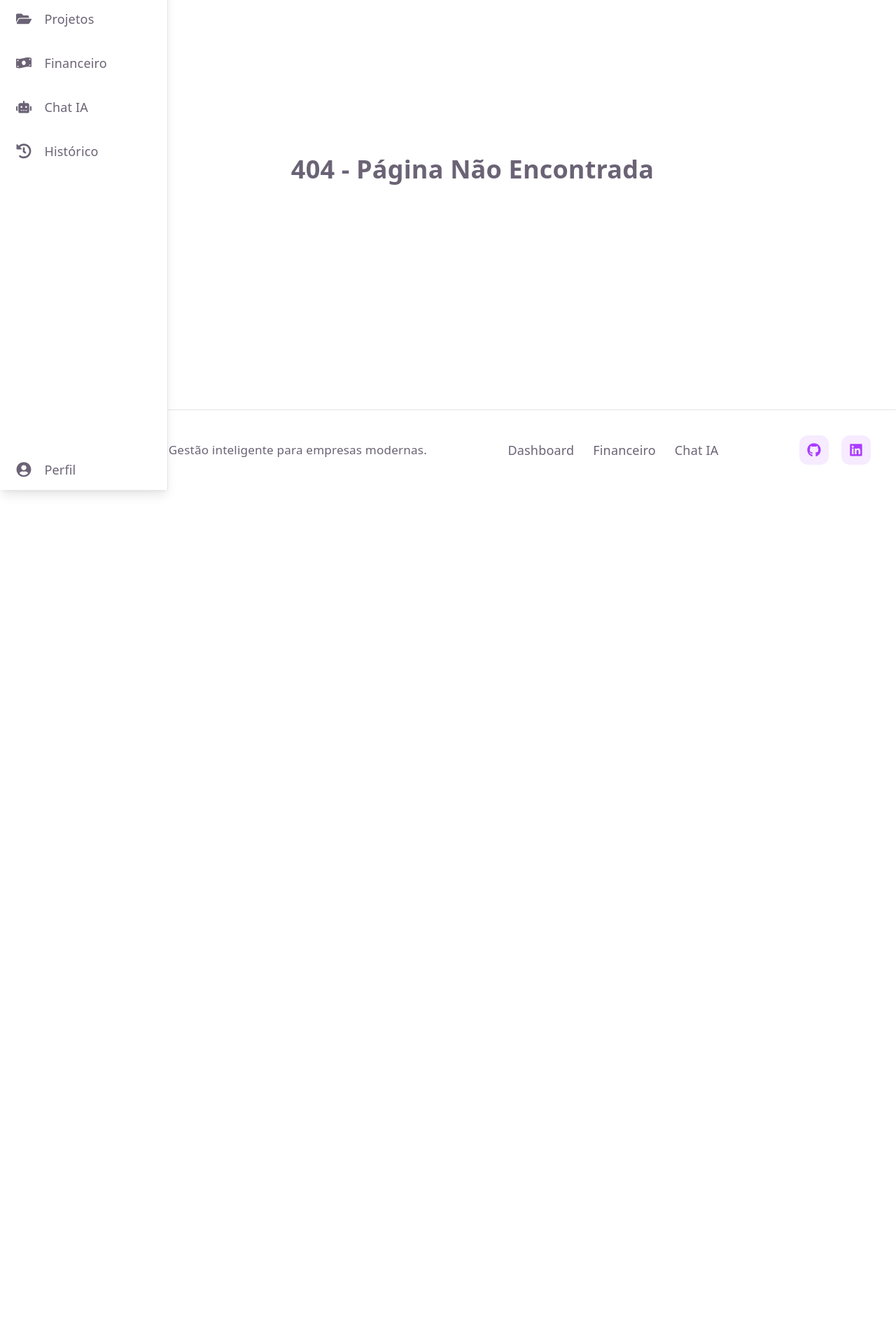
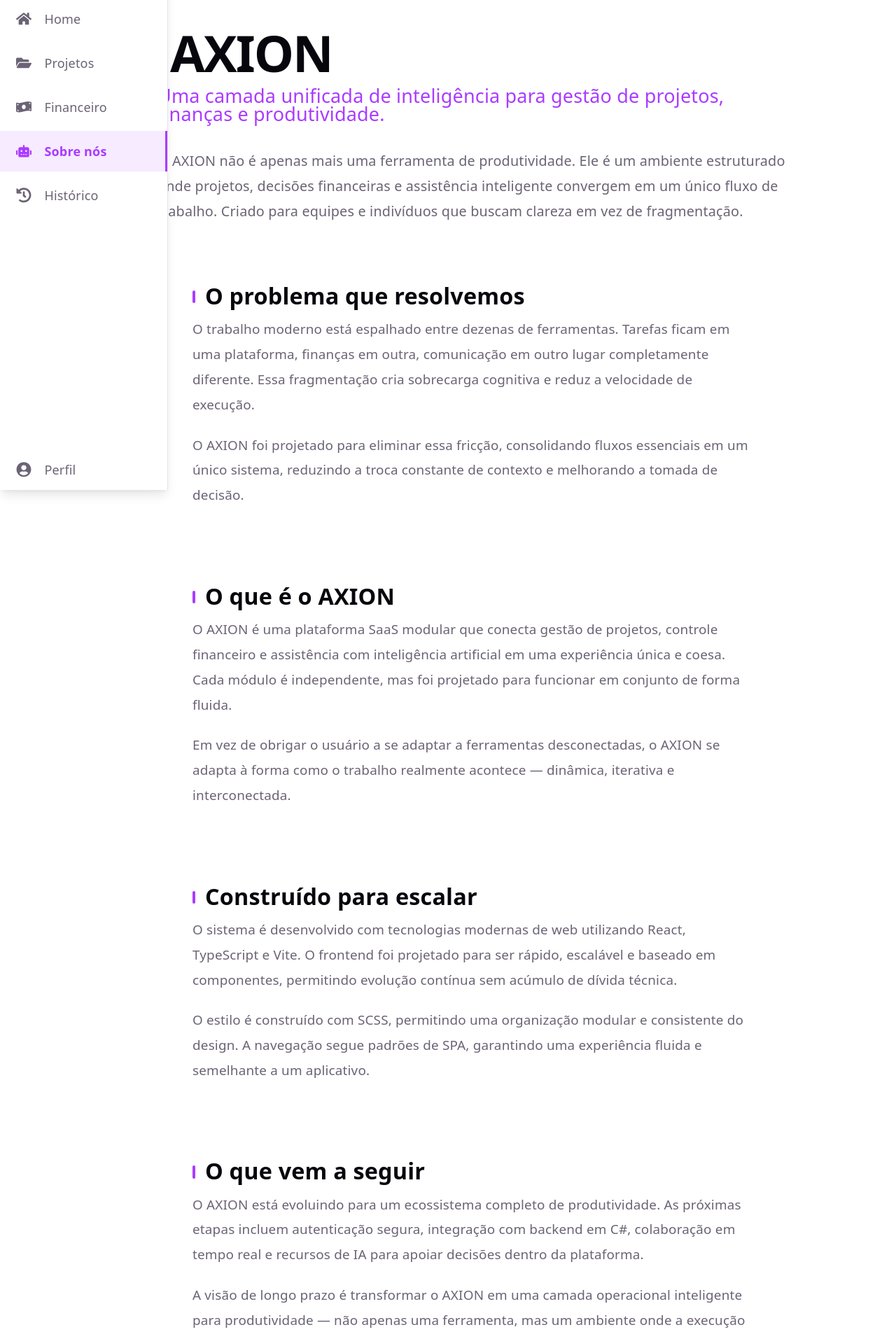
Before and after one commit to Pontessxx/Axion_REACTWEB, a React (Vite) app in the folder my-app/: page /about in a window 1280 px wide. Before the commit this address had no page. Shown: the part 100-2013 px from the top of the page at 70% size. Before the commit the page ends 800 px from the top, so only its background shows below. Built offline with nearby package versions, Linux system fonts and the light colour scheme.

Commit message:
tela de inicio e tela de sobre, ajuste no footer e ajuste no sidebar

```diff
--- a/my-app/index.html
+++ b/my-app/index.html
@@ -1,5 +1,5 @@
 <!doctype html>
-<html lang="en">
+<html lang="pt-br">
   <head>
     <meta charset="UTF-8" />
     <link rel="icon" type="image/png" href="/my-app/src/assets/logo.png" />
--- a/my-app/src/App.scss
+++ b/my-app/src/App.scss
@@ -55,3 +55,21 @@
   margin: 0;
   box-sizing: border-box;
 }
+
+::-webkit-scrollbar {
+  width: 10px;
+}
+
+::-webkit-scrollbar-track {
+  background: var(--bg);
+}
+
+::-webkit-scrollbar-thumb {
+  background: var(--accent);
+  border-radius: 10px;
+  border: 2px solid var(--bg);
+}
+
+::-webkit-scrollbar-thumb:hover {
+  background: var(--accent);
+}
--- a/my-app/src/components/Footer.tsx
+++ b/my-app/src/components/Footer.tsx
@@ -13,15 +13,13 @@ export default function Footer() {
 
         <div className="footer__brand">
           <h3>AXION TECH</h3>
-          <p>
-            Gestão inteligente para empresas modernas.
-          </p>
+
         </div>
 
         <div className="footer__links">
-          <a href="#">Dashboard</a>
-          <a href="#">Financeiro</a>
-          <a href="#">Chat IA</a>
+          <p>
+             © {new Date().getFullYear()} AXION TECH. Todos os direitos reservados.
+          </p>
         </div>
 
         <div className="footer__social">
@@ -33,16 +31,10 @@ export default function Footer() {
             <FaLinkedin />
           </a>
 
-          {/* <a href="#">
-            <FaInstagram />
-          </a> */}
         </div>
 
       </div>
 
-      {/* <div className="footer__bottom">
-        © {new Date().getFullYear()} AXION TECH. Todos os direitos reservados.
-      </div> */}
     </footer>
   );
 }
--- a/my-app/src/components/Sidebar.tsx
+++ b/my-app/src/components/Sidebar.tsx
@@ -4,6 +4,7 @@ import { ROUTES } from '@/routes/routeConfig';
 import logo from '@/assets/logo.png';
 
 import {
+  FaHome,
   FaFolderOpen,
   FaMoneyBillWave,
   FaRobot,
@@ -22,6 +23,14 @@ export default function Sidebar() {
 
       <nav className="sidebar__menu">
         <NavLink
+          to={ROUTES.HOME}
+          className="sidebar__item"
+        >
+          <FaHome />
+          <span>Home</span>
+        </NavLink>
+
+        <NavLink
           to={ROUTES.PROJECTS}
           className="sidebar__item"
         >
@@ -38,11 +47,11 @@ export default function Sidebar() {
         </NavLink>
 
         <NavLink
-          to={ROUTES.CHAT}
+          to={ROUTES.ABOUT}
           className="sidebar__item"
         >
           <FaRobot />
-          <span>Chat IA</span>
+          <span>Sobre nós</span>
         </NavLink>
 
         <NavLink
--- /dev/null
+++ b/my-app/src/pages/About.tsx
@@ -0,0 +1,97 @@
+import '@/styles/About.scss';
+
+const About = () => {
+  return (
+    <div className="about">
+      {/* HERO */}
+      <section className="about__hero">
+        <h1>AXION</h1>
+        <p className="about__subtitle">
+          Uma camada unificada de inteligência para gestão de projetos, finanças e produtividade.
+        </p>
+
+        <p className="about__description">
+          O AXION não é apenas mais uma ferramenta de produtividade. Ele é um ambiente estruturado
+          onde projetos, decisões financeiras e assistência inteligente convergem em um único fluxo
+          de trabalho. Criado para equipes e indivíduos que buscam clareza em vez de fragmentação.
+        </p>
+      </section>
+
+      {/* PROBLEMA */}
+      <section className="about__section">
+        <h2>O problema que resolvemos</h2>
+
+        <p>
+          O trabalho moderno está espalhado entre dezenas de ferramentas. Tarefas ficam em uma plataforma,
+          finanças em outra, comunicação em outro lugar completamente diferente. Essa fragmentação cria
+          sobrecarga cognitiva e reduz a velocidade de execução.
+        </p>
+
+        <p>
+          O AXION foi projetado para eliminar essa fricção, consolidando fluxos essenciais em um único sistema,
+          reduzindo a troca constante de contexto e melhorando a tomada de decisão.
+        </p>
+      </section>
+
+      {/* PRODUTO */}
+      <section className="about__section">
+        <h2>O que é o AXION</h2>
+
+        <p>
+          O AXION é uma plataforma SaaS modular que conecta gestão de projetos, controle financeiro
+          e assistência com inteligência artificial em uma experiência única e coesa. Cada módulo é
+          independente, mas foi projetado para funcionar em conjunto de forma fluida.
+        </p>
+
+        <p>
+          Em vez de obrigar o usuário a se adaptar a ferramentas desconectadas, o AXION se adapta à forma
+          como o trabalho realmente acontece — dinâmica, iterativa e interconectada.
+        </p>
+      </section>
+
+      {/* TECNOLOGIA */}
+      <section className="about__section">
+        <h2>Construído para escalar</h2>
+
+        <p>
+          O sistema é desenvolvido com tecnologias modernas de web utilizando React, TypeScript e Vite.
+          O frontend foi projetado para ser rápido, escalável e baseado em componentes, permitindo evolução
+          contínua sem acúmulo de dívida técnica.
+        </p>
+
+        <p>
+          O estilo é construído com SCSS, permitindo uma organização modular e consistente do design.
+          A navegação segue padrões de SPA, garantindo uma experiência fluida e semelhante a um aplicativo.
+        </p>
+      </section>
+
+      {/* FUTURO */}
+      <section className="about__section">
+        <h2>O que vem a seguir</h2>
+
+        <p>
+          O AXION está evoluindo para um ecossistema completo de produtividade. As próximas etapas incluem
+          autenticação segura, integração com backend em C#, colaboração em tempo real e recursos de IA
+          para apoiar decisões dentro da plataforma.
+        </p>
+
+        <p>
+          A visão de longo prazo é transformar o AXION em uma camada operacional inteligente para produtividade —
+          não apenas uma ferramenta, mas um ambiente onde a execução se torna natural, estruturada e eficiente.
+        </p>
+      </section>
+
+      {/* MISSÃO */}
+      <section className="about__closing">
+        <h2>Missão</h2>
+
+        <p>
+          Eliminar a complexidade do trabalho digital unificando sistemas essenciais em uma plataforma inteligente
+          e escalável que aumenta clareza, foco e eficiência na execução.
+        </p>
+      </section>
+    </div>
+  );
+};
+
+export default About;
--- a/my-app/src/pages/Chat.tsx
+++ /dev/null
@@ -1,9 +0,0 @@
-import React from 'react'
-
-const Chat = () => {
-  return (
-    <div>Chat</div>
-  )
-}
-
-export default Chat
--- a/my-app/src/pages/Home.tsx
+++ b/my-app/src/pages/Home.tsx
@@ -1,11 +1,49 @@
-
-import React from 'react'
+import '@/styles/Home.scss';
 
 const Home = () => {
-  return (<>
-    <div>Home</div>
-  </>
-  )
-}
+  const getGreeting = (): string => {
+    const currentHour = new Date().getHours();
 
-export default Home
+    if (currentHour < 12) {
+      return 'Bom dia';
+    }
+
+    if (currentHour < 18) {
+      return 'Boa tarde';
+    }
+
+    return 'Boa noite';
+  };
+
+  return (
+    <div className="home">
+      <div className="home__container">
+        <h1 className="home__title">
+          {getGreeting()} 👋
+        </h1>
+
+        <p className="home__subtitle">
+          How can Axion help you today?
+        </p>
+
+        <div className="home__input-container">
+          <input
+            type="text"
+            className="home__input"
+            placeholder="Ask anything..."
+          />
+
+          <button
+            type="button"
+            className="home__button"
+            id="start-conversation-button"
+          >
+            Send
+          </button>
+        </div>
+      </div>
+    </div>
+  );
+};
+
+export default Home;
--- a/my-app/src/routes/AppRoutes.tsx
+++ b/my-app/src/routes/AppRoutes.tsx
@@ -4,7 +4,7 @@ import MainLayout from '@/layout/MainLayout';
 
 import Home from '@/pages/Home';
 import NotFound from '@/pages/NotFound';
-import Chat from '@/pages/Chat';
+import About from '@/pages/About';
 import Finance from '@/pages/Finance';
 import Projects from '@/pages/Projects';
 import Profile from '@/pages/Profile';
@@ -20,7 +20,7 @@ export default function AppRoutes() {
           <Route path="/" element={<Home />} />
           <Route path="/projects" element={<Projects />} />
           <Route path="/finance" element={<Finance />} />
-          <Route path="/chat" element={<Chat />} />
+          <Route path="/about" element={<About />} />
           <Route path='/history-chat' element={<Historychat />} />
           <Route path='/profile' element={<Profile />} />
 
--- a/my-app/src/routes/routeConfig.ts
+++ b/my-app/src/routes/routeConfig.ts
@@ -1,7 +1,8 @@
 export const ROUTES = {
-  LOGIN: '/',
+  HOME: '/',
   PROJECTS: '/projects',
   FINANCE: '/finance',
+  ABOUT: '/about',
   CHAT: '/chat',
   HISTORYCHAT: '/history-chat',
   PROFILE: '/profile',
--- /dev/null
+++ b/my-app/src/styles/About.scss
@@ -0,0 +1,98 @@
+.about {
+  padding: 6rem 10%;
+  color: var(--text-h);
+  background: var(--bg);
+
+  display: flex;
+  flex-direction: column;
+  gap: 5rem;
+}
+
+/* HERO */
+.about__hero {
+  max-width: 900px;
+
+  h1 {
+    font-size: 4rem;
+    letter-spacing: -2px;
+    margin-bottom: 1rem;
+    color: var(--text-h);
+  }
+
+  .about__subtitle {
+    font-size: 1.5rem;
+    color: var(--accent);
+    margin-bottom: 2rem;
+    font-weight: 500;
+  }
+
+  .about__description {
+    font-size: 1.1rem;
+    line-height: 1.8;
+    color: var(--text);
+  }
+}
+
+/* SECTIONS */
+.about__section {
+  max-width: 800px;
+
+  h2 {
+    font-size: 1.8rem;
+    margin-bottom: 1rem;
+    position: relative;
+    padding-left: 1rem;
+
+    &::before {
+      content: '';
+      position: absolute;
+      left: 0;
+      top: 6px;
+      width: 4px;
+      height: 70%;
+      background: var(--accent);
+      border-radius: 4px;
+    }
+  }
+
+  p {
+    font-size: 1.05rem;
+    line-height: 1.9;
+    color: var(--text);
+    margin-bottom: 1.2rem;
+  }
+}
+
+/* FINAL SECTION */
+.about__closing {
+  max-width: 800px;
+  padding: 2rem;
+  border: 1px solid var(--border);
+  border-radius: 16px;
+  background: rgba(170, 59, 255, 0.05);
+
+  h2 {
+    font-size: 1.6rem;
+    margin-bottom: 1rem;
+  }
+
+  p {
+    line-height: 1.8;
+    color: var(--text);
+  }
+}
+
+/* RESPONSIVO */
+@media (max-width: 768px) {
+  .about {
+    padding: 3rem 1.5rem;
+  }
+
+  .about__hero h1 {
+    font-size: 2.8rem;
+  }
+
+  .about__hero .about__subtitle {
+    font-size: 1.2rem;
+  }
+}
--- a/my-app/src/styles/Footer.scss
+++ b/my-app/src/styles/Footer.scss
@@ -26,7 +26,7 @@
     h3 {
       color: var(--text-h);
       margin-bottom: 0.5rem;
-      font-size: 1.2rem;
+      font-size: 1.2rem;;
     }
 
     p {
--- /dev/null
+++ b/my-app/src/styles/Home.scss
@@ -0,0 +1,109 @@
+.home {
+  min-height: calc(100vh - 120px);
+
+  display: flex;
+  align-items: center;
+  justify-content: center;
+
+  padding: 2rem;
+}
+
+.home__container {
+  width: 100%;
+  max-width: 900px;
+
+  display: flex;
+  flex-direction: column;
+  align-items: center;
+
+  gap: 1rem;
+}
+
+.home__title {
+  font-size: 3rem;
+  font-weight: 700;
+
+  color: var(--text-h);
+
+  text-align: center;
+}
+
+.home__subtitle {
+  font-size: 1.1rem;
+
+  color: var(--text);
+
+  text-align: center;
+}
+
+.home__input-container {
+  width: 100%;
+
+  display: flex;
+  align-items: center;
+
+  gap: 1rem;
+
+  margin-top: 2rem;
+}
+
+.home__input {
+  flex: 1;
+
+  height: 60px;
+
+  border: 1px solid var(--border);
+  border-radius: 16px;
+
+  padding: 0 1.25rem;
+
+  font-size: 1rem;
+
+  background: var(--bg);
+  color: var(--text-h);
+
+  outline: none;
+
+  transition: border-color 0.2s ease;
+
+  &:focus {
+    border-color: var(--accent);
+  }
+}
+
+.home__button {
+  height: 60px;
+
+  padding: 0 1.5rem;
+
+  border: none;
+  border-radius: 16px;
+
+  background: var(--accent);
+  color: #fff;
+
+  font-weight: 600;
+
+  cursor: pointer;
+
+  transition: opacity 0.2s ease;
+
+  &:hover {
+    opacity: 0.9;
+  }
+}
+
+@media (max-width: 768px) {
+  .home__title {
+    font-size: 2rem;
+  }
+
+  .home__input-container {
+    flex-direction: column;
+  }
+
+  .home__input,
+  .home__button {
+    width: 100%;
+  }
+}
```
